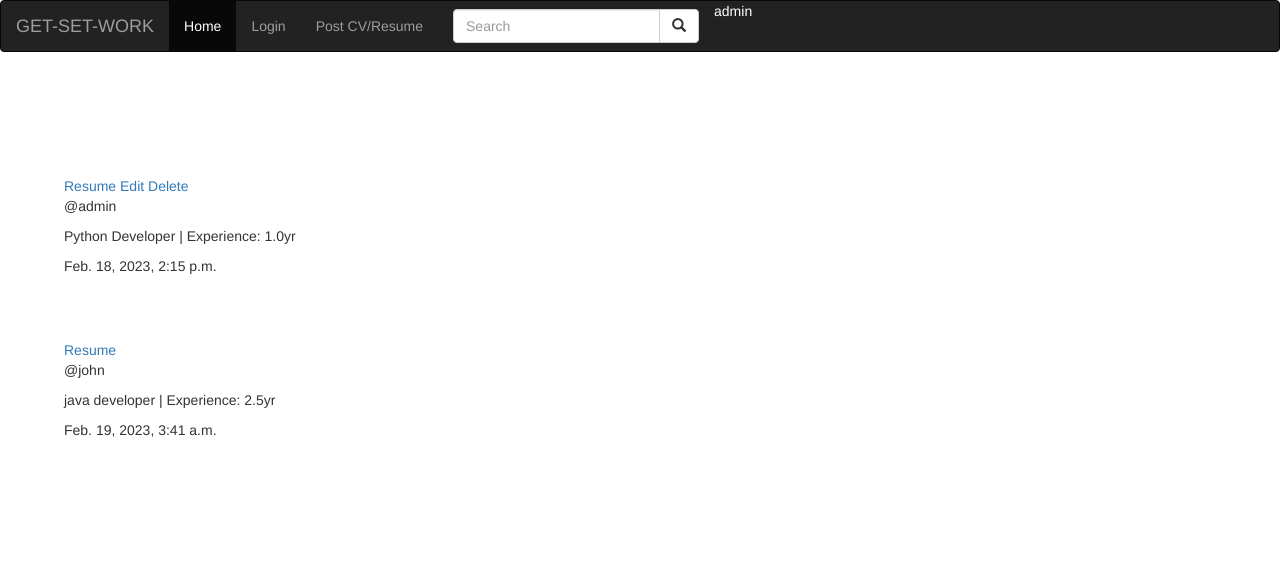
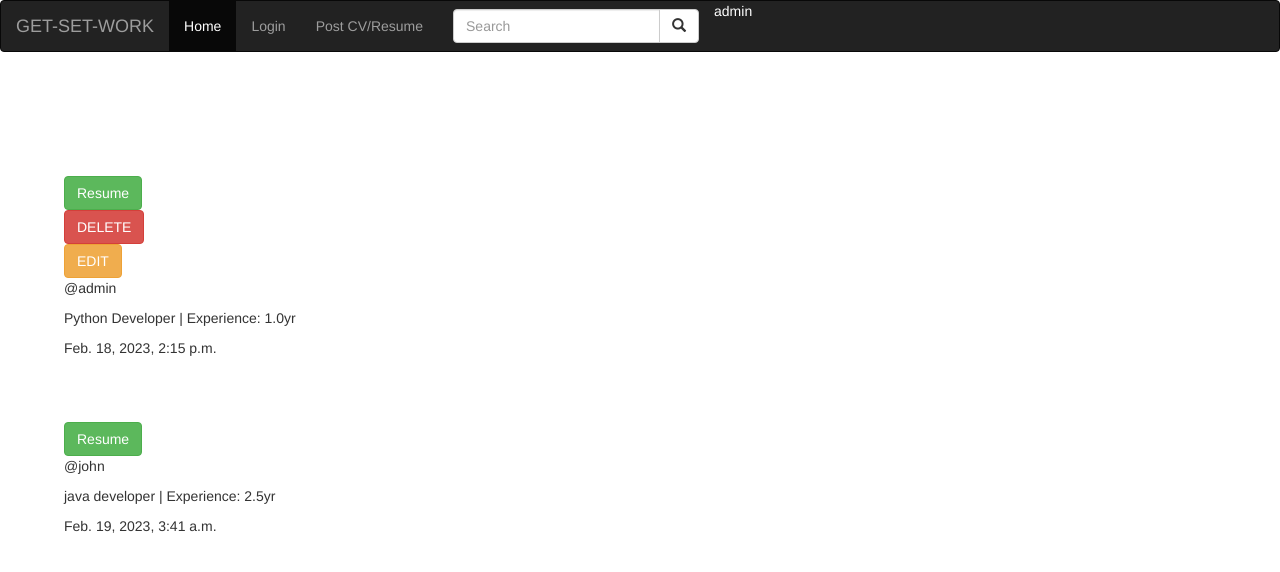
Before and after one commit to NiramayThaker/GET-SET-WORK-Django, a Django app: page / in a window 1280 px wide. Shown: the top 572 px of the page. Run offline with Django 4.2, Linux system fonts and the light colour scheme; a user stored in the database is signed in; data comes from the database, SQL or seed files in the repository; both versions use the stored data as it was after the commit; some libraries are stand-ins or nearby versions.

Commit message:
Update-Delete user post

```diff
--- a/core/templates/core/index.html
+++ b/core/templates/core/index.html
@@ -13,11 +13,27 @@
 
     <div class="post-container" style="margin: 5% 5% 0 5%;">
         <div class="post-file">
-            <a href="{{job.resume.url}}">Resume</a>
+            <a href="{{job.resume.url}}" target="_blank"><button type="submit" class="btn btn-success" value="{{post.id}}" name="post-id">
+                Resume
+            </button></a>
+
+            </form>
 
             {% if request.user == job.host %}
-                <a href="#">Edit</a>
-                <a href="#">Delete</a>
+                <form method="post">
+                    {% csrf_token %}
+                    <button type="submit" class="btn btn-danger" value="{{post.id}}" name="post-id">
+                        DELETE
+                    </button>
+                </form>
+
+                <form method="post">
+                    {% csrf_token %}
+                    <button type="submit" class="btn btn-warning" value="{{post.id}}" name="post-id">
+                        EDIT
+                    </button>
+                </form>
+                {% comment %} <a href="#">Delete</a> {% endcomment %}
             {% endif %}
 
         </div>
```
Also changed, not shown: db.sqlite3.
